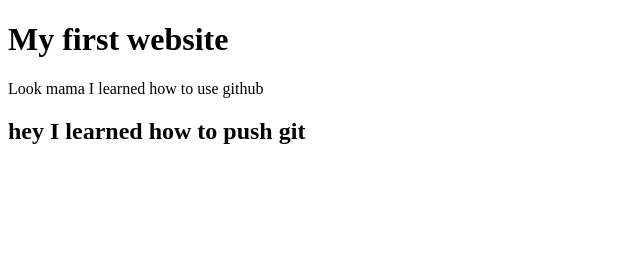
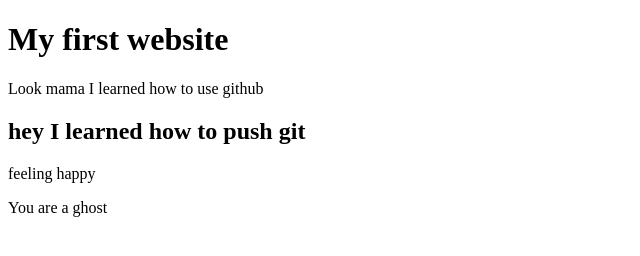
Before and after one commit to Shamim-Dewan/my-first-website, a plain HTML site: page index.html in a window 1280 px wide. Shown: the whole page, without its empty margins (0-640 px from the left). Drawn offline with Linux system fonts and the light colour scheme.

Commit message:
ghost hunting

```diff
--- a/index.html
+++ b/index.html
@@ -10,5 +10,7 @@
     <h1>My first website</h1>
     <p>Look mama I learned how to use github</p>
     <h2>hey I learned how to push git</h2>
+    <p>feeling happy</p>
+    <p>You are a ghost</p>
 </body>
 </html>
```
